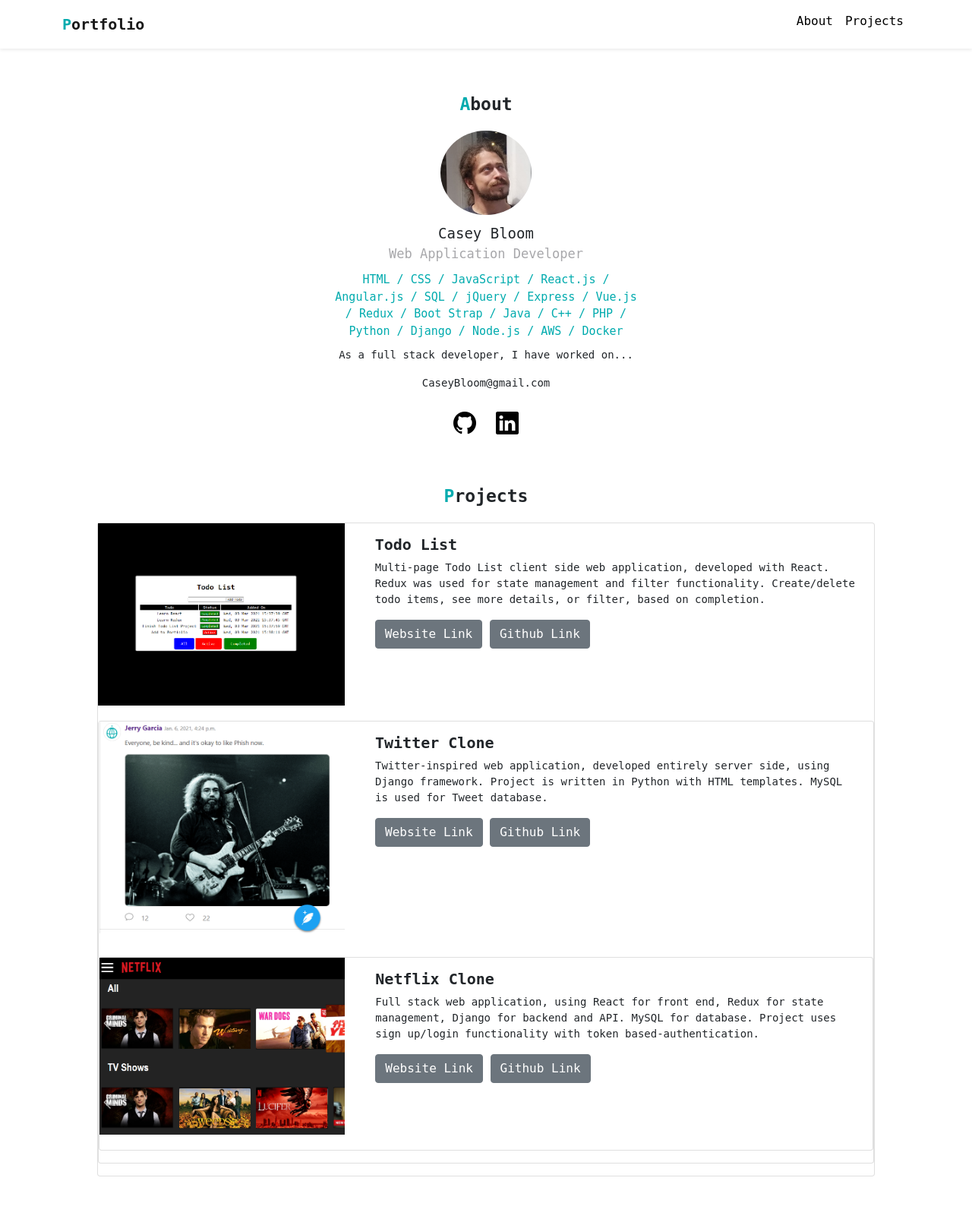
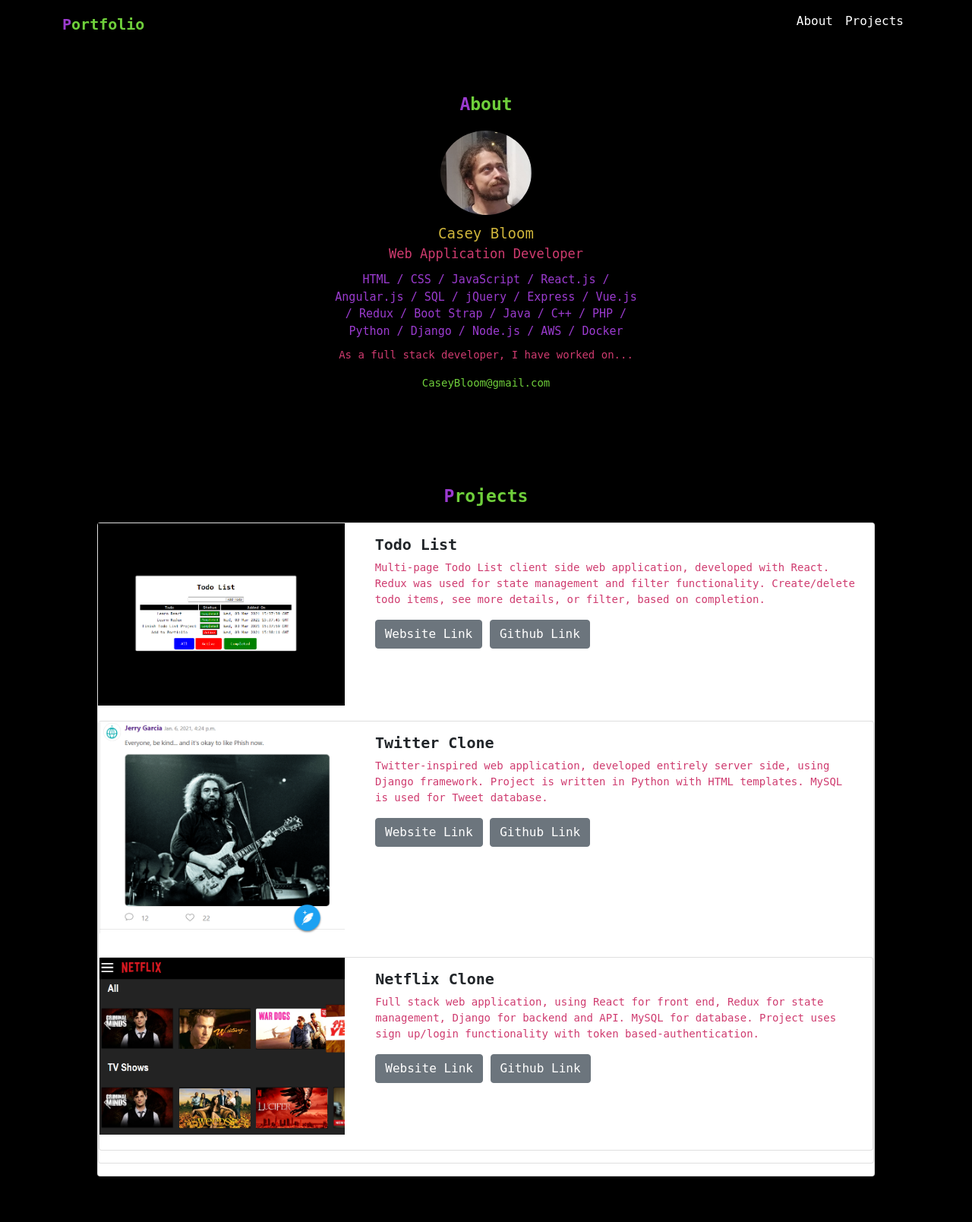
Before and after one commit to TerrapinStat10n/portfolio, a PHP site: page / in a window 1280 px wide. Shown: the whole page at 76% size. Run offline with PHP 8.4, Linux system fonts and the light colour scheme; some libraries are stand-ins or nearby versions.

Commit message:
Changed color scheme

```diff
--- a/index.html
+++ b/index.html
@@ -16,7 +16,7 @@
     <!-- Navbar -->
     <nav class="navbar navbar-expand-lg navbar-light shadow-sm">
         <div class="container">
-            <a class="navbar-brand title-icon" href="#"><span class="font-primary">P</span>ortfolio</a>
+            <a class="navbar-brand title-icon" href="#"><span class="font-primary">P</span><span class="font-secondary">ortfolio</span></a>
             <button class="navbar-toggler" type="button" data-bs-toggle="collapse" data-bs-target="#navbarToggler">
                 <span class="navbar-toggler-icon"></span>
             </button>
--- a/style.css
+++ b/style.css
@@ -6,10 +6,15 @@
 
 body {
     font-family: "monospace", sans-serif;
+    background-color: black;
 }
 
 .font-primary {
-    color: #00ABAE;
+    color: #9b3bcf;
+}
+
+.font-secondary {
+    color: #6fcf3b;
 }
 
 .title-icon {
@@ -19,16 +24,18 @@
 
 p {
     font-size: 14px;
+    color: #cf3b6f;
 }
 
 h2 {
     font-weight: bold;
     font-size: 23px;
     margin-bottom: 20px;
+    color: #6fcf3b;
 }
 
 a.font-black {
-    color: #000 !important;
+    color: #FFF !important;
 }
 
 /******************************
@@ -51,23 +58,25 @@
 
 #about .name {
     font-size: 19px;
+    color: #CFB53B;
 }
 
 #about .vocation {
     font-size: 17px;
-    color: #A8A8AB;
+    color: #cf3b6f;
     margin-bottom: 10px;
 }
 
 #about .skills {
     font-size: 15px;
-    color: #00ABAE;
+    color: #9b3bcf;
     margin-bottom: 10px;
 }
 
 #about .email {
     font-size: 14px;
     margin-top: 14px;
+    color: #6fcf3b;
 }
 
 #about .icons {
```
